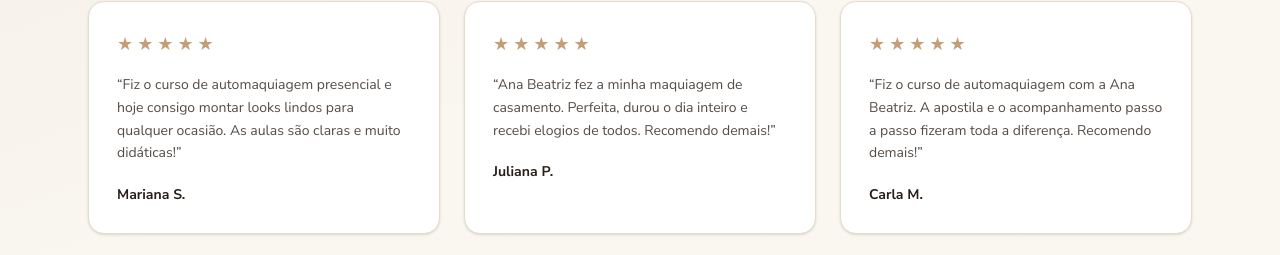
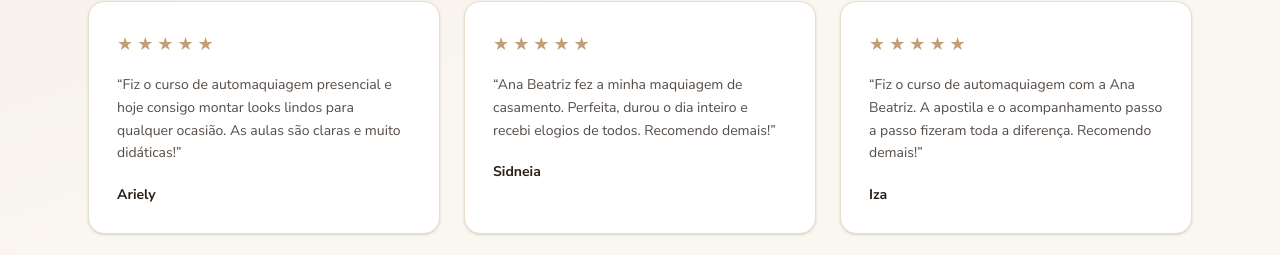
Before and after one commit to SillvaPedro/ana-beatriz-beauty-studio, a Next.js app: page / in a window 1280 px wide. Shown: the part 3565-3820 px from the top of the page. Built offline with nearby package versions, Linux system fonts and the light colour scheme; a web font is replaced by a local one.

Commit message:
feat: atualiza nomes dos depoimentos

```diff
--- a/app/page.tsx
+++ b/app/page.tsx
@@ -26,15 +26,15 @@ const serviceGroups = [
 const testimonials = [
   {
     text: "Fiz o curso de automaquiagem presencial e hoje consigo montar looks lindos para qualquer ocasião. As aulas são claras e muito didáticas!",
-    author: "Mariana S.",
+    author: "Ariely",
   },
   {
     text: "Ana Beatriz fez a minha maquiagem de casamento. Perfeita, durou o dia inteiro e recebi elogios de todos. Recomendo demais!",
-    author: "Juliana P.",
+    author: "Sidneia",
   },
   {
     text: "Fiz o curso de automaquiagem com a Ana Beatriz. A apostila e o acompanhamento passo a passo fizeram toda a diferença. Recomendo demais!",
-    author: "Carla M.",
+    author: "Iza",
   },
 ];
 
```
